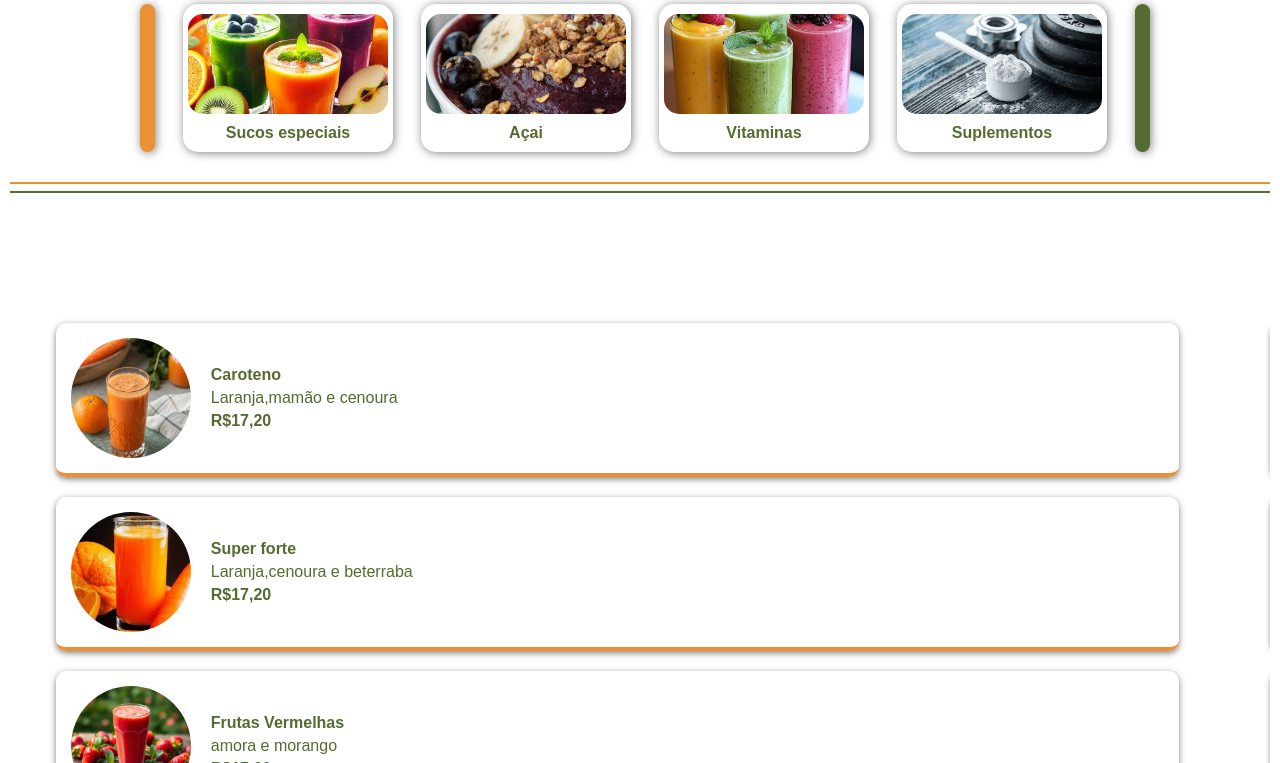
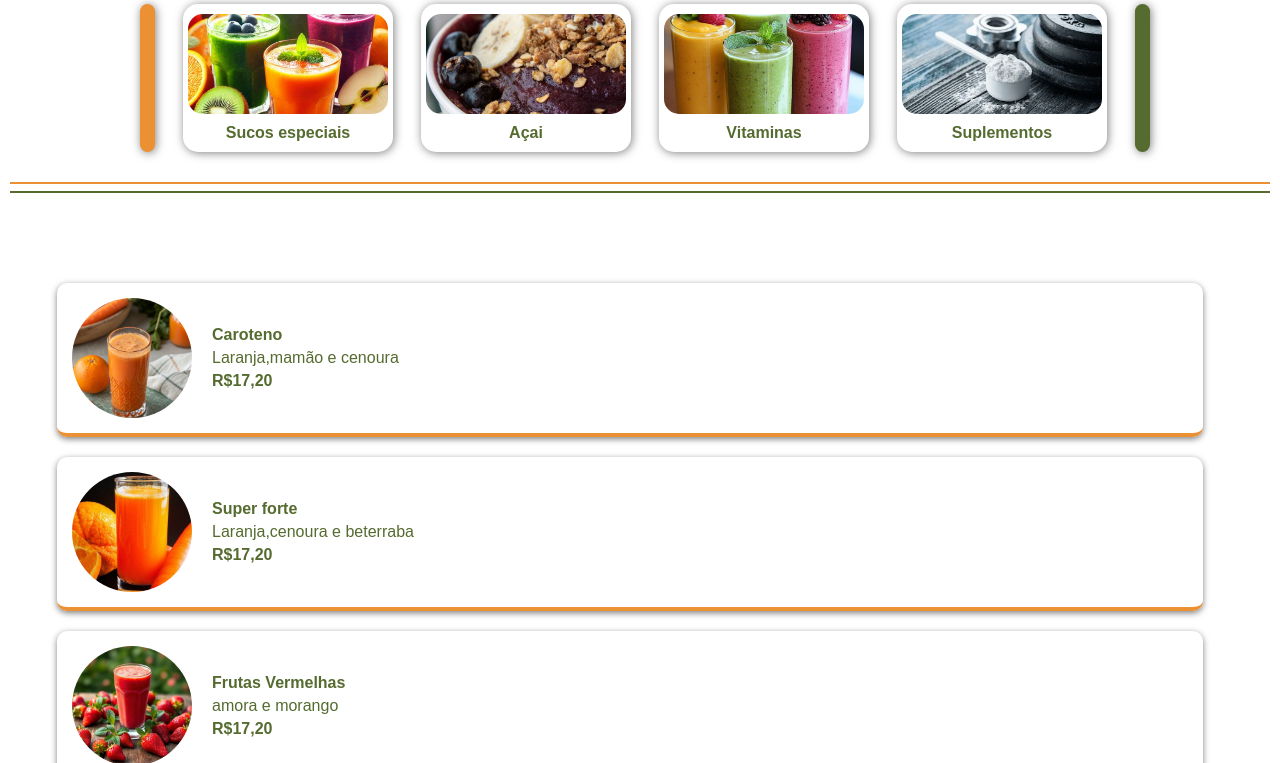
Before and after one commit to lucasdantaas/manga, a Flask app: page / in a window 1280 px wide. Shown: the part 5737-6500 px from the top of the page. Run offline with Flask 3, Linux system fonts and the light colour scheme.

Commit message:
Add files via upload

```diff
--- a/src/static/css/index.css
+++ b/src/static/css/index.css
@@ -1,8 +1,8 @@
 body {
+
     font-family: Arial, sans-serif;
     margin: 0;
     padding: 0;
-
 }
 
 
@@ -195,8 +195,7 @@ body {
 
 .container {
     display: flex;
-    padding: 20px;
-
+    padding: 20px 10px;
     overflow-x: auto;
     scroll-snap-type: x mandatory;
     scroll-behavior: smooth;
@@ -221,8 +220,7 @@ body {
     align-items: center;
     justify-content: flex-start; /* Começa no topo */
     padding-top: 50px;
-
-
+    margin: 10px 10px;
     /* Espaço opcional no topo */
 }
 
--- a/src/templates/index.html
+++ b/src/templates/index.html
@@ -311,7 +311,7 @@
     <div class="div" style="border:1px solid #ec9034; margin-bottom: 7px;"></div>
     <div class="div" style="border:1px solid #556b2f"></div>
 
-            <div class="container"  style="padding-left: 25px;">
+            <div class="container"  >
                 <div class="child" id="suco" >
 
 
```
